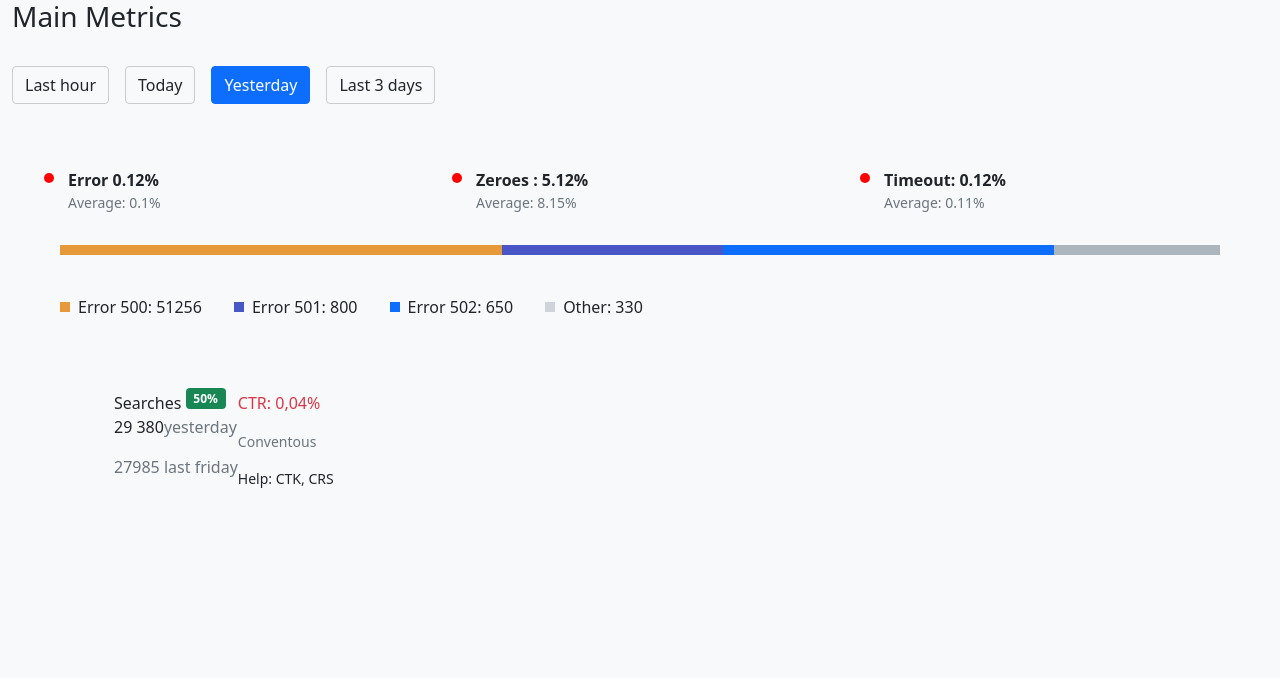
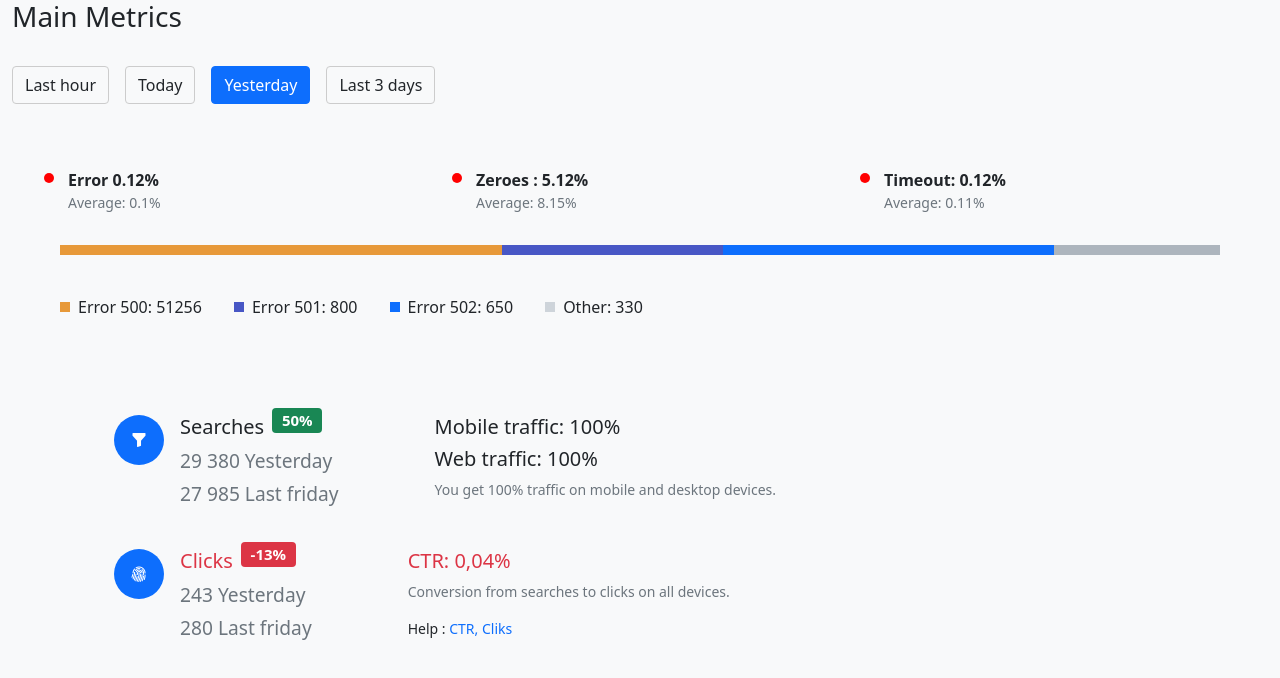
Before and after one commit to clinton9ice/Test-Dashboard, a React (Create React App) app: page / in a window 1280 px wide. Shown: the top 678 px of the page. Built offline with nearby package versions, Linux system fonts and the light colour scheme.

Commit message:
main data fix

```diff
--- a/src/App.js
+++ b/src/App.js
@@ -1,7 +1,7 @@
 import React from "react";
 import { ActiveTabProvider } from "./Store/Context/ActiveTabs";
 
-import { Tab, Stats, ProgressStats, Status } from "./Components";
+import { Tab, Stats, ProgressStats, Status, DataList } from "./Components";
 
 function App() {
   return (
@@ -24,32 +24,25 @@ function App() {
         <div className="container">
           <div className="data-container">
             <ul className="list">
-              <li className="d-flex align-items-start">
-                <div className="icon-badge"></div>
+              <DataList
+                p1="29 380 Yesterday"
+                s1="27 985 Last friday"
+                header1="Searches"
+                rate={50}
+                p2="You get 100% traffic on mobile and desktop devices."
+                header2={["Mobile traffic: 100% ", "Web traffic: 100% "]}
+              />
 
-                <div className="description d-flex">
-                  <div className="left_data_container">
-                    <div>
-                      Searches <sup className="badge bg-success">50%</sup>
-                    </div>
-
-                    <p>
-                      29 380
-                      <span className="text-muted">yesterday</span>
-                    </p>
-
-                    <div className="text-muted">
-                      27985 <span>last friday</span>
-                    </div>
-                  </div>
-
-                  <div className="right_data_container">
-                    <p className="text-danger">CTR: 0,04%</p>
-                    <p className="text-muted small">Conventous</p>
-                    <p className="small">Help: CTK, CRS</p>
-                  </div>
-                </div>
-              </li>
+              <DataList
+                header1="Clicks"
+                header2="CTR: 0,04%"
+                icon="bi bi-fingerprint"
+                p1="243 Yesterday"
+                s1="280 Last friday"
+                rate="-13"
+                p2="Conversion from searches  to clicks on all devices."
+                small={`Help: CTR, Cliks`}
+              />
             </ul>
           </div>
         </div>
--- /dev/null
+++ b/src/Components/Data/Data.module.css
@@ -0,0 +1,10 @@
+.dataBadge{
+        width: 50px;
+    height: 50px;
+    border-radius: 50%;
+    background-color: var(--bs-blue);
+    line-height: 50px;
+    text-align: center;
+    color: #fff;
+    list-style: none;
+}
--- /dev/null
+++ b/src/Components/Data/DataList.js
@@ -0,0 +1,99 @@
+import Style from "./Data.module.css";
+
+export const DataList = ({
+  icon,
+  type,
+  header1,
+  header2,
+  badgeBg,
+  rate,
+  p1,
+  p2,
+    small,
+  s1
+}) => {
+  return (
+    <li className="d-flex align-items-start my-4">
+      <div className="left_data_container d-flex flex-wrap me-5">
+        <div className={Style.dataBadge}>
+          <i className={icon || "bi bi-funnel-fill"}></i>
+        </div>
+
+        <div className="ms-3">
+          <h5 className={Math.ceil(rate) < 1 ? " text-danger " : ""}>
+            {header1 || "Searches"}
+            {rate && (
+              <sup
+                className={
+                  Math.ceil(rate) < 1
+                    ? "badge bg-danger small ms-2"
+                    : "badge bg-success small ms-2"
+                }
+                style={{ backgroundColor: badgeBg }}
+              >
+                {rate}%
+              </sup>
+            )}
+          </h5>
+
+          {Array.isArray(p1) ? (
+            p1.map((p) => (
+              <p className="text-muted small" key={p}>
+                {p}
+              </p>
+            ))
+          ) : (
+            <h4 className="text-muted small " style={{ fontSize: "1.2em" }}>
+              {p1}
+            </h4>
+          )}
+
+          {s1 && (
+            <p className="text-muted" style={{ fontSize: "1.2em" }}>
+              {s1}
+            </p>
+          )}
+        </div>
+      </div>
+
+      <div className="right_data_container ms-5">
+        {Array.isArray(header2) ? (
+          header2.map((h) => (
+            <h5 className="text" key={h}>
+              {h}
+            </h5>
+          ))
+        ) : (
+          <h5 className={Math.ceil(rate) < 1 ? " text-danger " : ""}>
+            {header2}
+          </h5>
+        )}
+
+        {Array.isArray(p2) ? (
+          p2.map((p) => (
+            <p className="text-muted small" key={p}>
+              {p}
+            </p>
+          ))
+        ) : (
+          <p className="text-muted small">{p2}</p>
+        )}
+
+        {small && (
+          <p className="small">
+            {small.split(":").length > 0 ? (
+              <>
+                {small.split(":")[0]} :
+                <span className="text-primary">{small.split(":")[1]}</span>
+              </>
+            ) : (
+              small
+            )}
+          </p>
+        )}
+      </div>
+    </li>
+  );
+};
+
+export default DataList;
--- a/src/Components/index.js
+++ b/src/Components/index.js
@@ -2,3 +2,4 @@ export * from "./Tab/Tab";
 export * from "./Stats/Stats";
 export * from "./Stats/Progress_stats"
 export * from "./Stats/Status"
+export * from "./Data/DataList";
```
